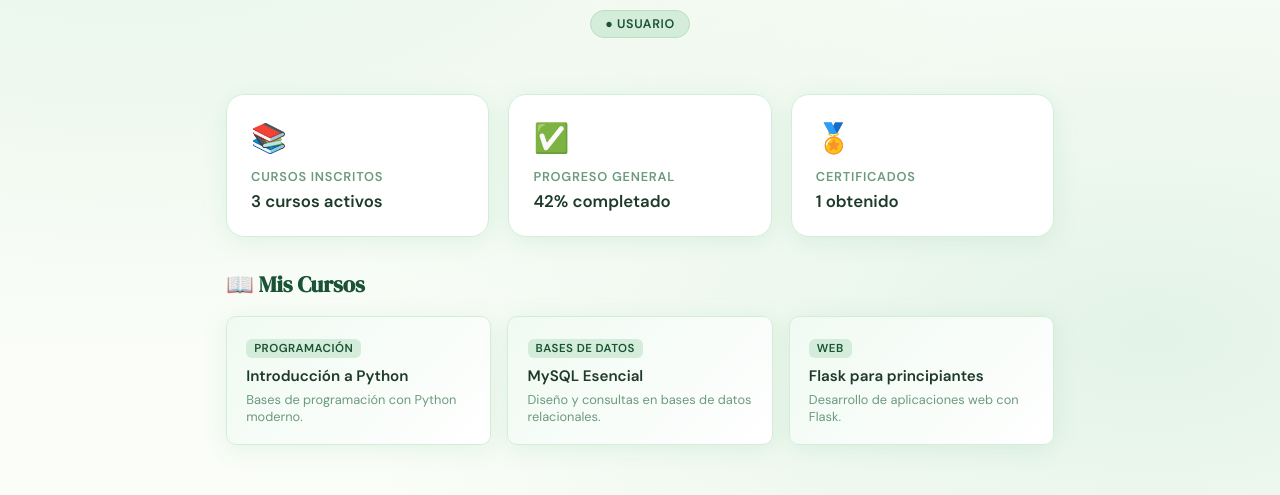
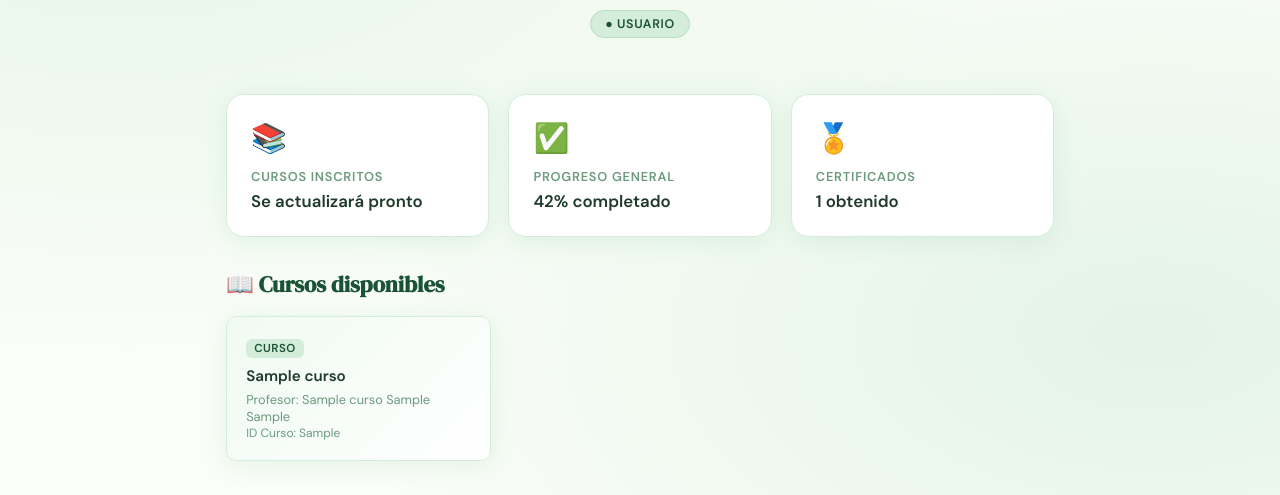
Before and after one commit to DiegoDRTL/Proyecto_IS_Mas-ISO29110, a Flask app: template Proyecto_IS_Mas-ISO29110/templates/dashboard_usuario.html in a window 1280 px wide. Shown: the part 305-800 px from the top of the page. Run offline with Flask 3, Linux system fonts and the light colour scheme; the template is opened without the code that fills it: most values are stand-ins (such as "Sample title", 1, 10 or a date in 2020).

Commit message:
Integracion del backend con dashboard usuario

```diff
--- a/Proyecto_IS_Mas-ISO29110/templates/dashboard_usuario.html
+++ b/Proyecto_IS_Mas-ISO29110/templates/dashboard_usuario.html
@@ -6,7 +6,9 @@
 <nav>
     <div class="nav-brand">🎓 <span>EduCursos</span></div>
     <div class="nav-links">
-        <span style="color:var(--text-light);font-size:0.85rem;">Sesión activa como <strong style="color:var(--green-dark)">{{ nombre }}</strong></span>
+        <span style="color:var(--text-light);font-size:0.85rem;">
+            Sesión activa como <strong style="color:var(--green-dark)">{{ nombre }}</strong>
+        </span>
         <a href="{{ url_for('auth.logout') }}" class="btn-logout">Cerrar sesión</a>
     </div>
 </nav>
@@ -128,7 +130,9 @@
         transition: transform 0.2s;
     }
 
-    .course-card:hover { transform: translateY(-2px); }
+    .course-card:hover {
+        transform: translateY(-2px);
+    }
 
     .course-card .tag {
         display: inline-block;
@@ -169,7 +173,7 @@
     <div class="info-card">
         <div class="info-card-icon">📚</div>
         <h3>Cursos inscritos</h3>
-        <p>3 cursos activos</p>
+        <p>Se actualizará pronto</p>
     </div>
     <div class="info-card">
         <div class="info-card-icon">✅</div>
@@ -183,24 +187,30 @@
     </div>
 </div>
 
+<!-- 🔥 AQUÍ VA EL BACKEND DINÁMICO -->
 <div class="courses-section">
-    <h2 class="section-title">📖 Mis Cursos</h2>
+    <h2 class="section-title">📖 Cursos disponibles</h2>
+
     <div class="course-list">
+
+        {% for curso in cursos %}
         <div class="course-card">
-            <span class="tag">Programación</span>
-            <h4>Introducción a Python</h4>
-            <p>Bases de programación con Python moderno.</p>
+            <span class="tag">Curso</span>
+
+            <h4>{{ curso.nombre }}</h4>
+
+            <p>
+                Profesor: {{ curso.nombre }} {{ curso.apellido_paterno }} {{ curso.apellido_materno }}
+            </p>
+
+            <p style="font-size:0.75rem; color:var(--text-light);">
+                ID Curso: {{ curso.id_curso }}
+            </p>
+
         </div>
-        <div class="course-card">
-            <span class="tag">Bases de datos</span>
-            <h4>MySQL Esencial</h4>
-            <p>Diseño y consultas en bases de datos relacionales.</p>
-        </div>
-        <div class="course-card">
-            <span class="tag">Web</span>
-            <h4>Flask para principiantes</h4>
-            <p>Desarrollo de aplicaciones web con Flask.</p>
-        </div>
+        {% endfor %}
+
     </div>
 </div>
+
 {% endblock %}
```
Also changed, not shown: Proyecto_IS_Mas-ISO29110/controllers/cursos/inscribir_controller.py (+37 -0 lines), Proyecto_IS_Mas-ISO29110/controllers/usuarios/dashboard_controller.py (+10 -3 lines), Proyecto_IS_Mas-ISO29110/alchemyClasses/curso.py (line endings or trailing spaces).
